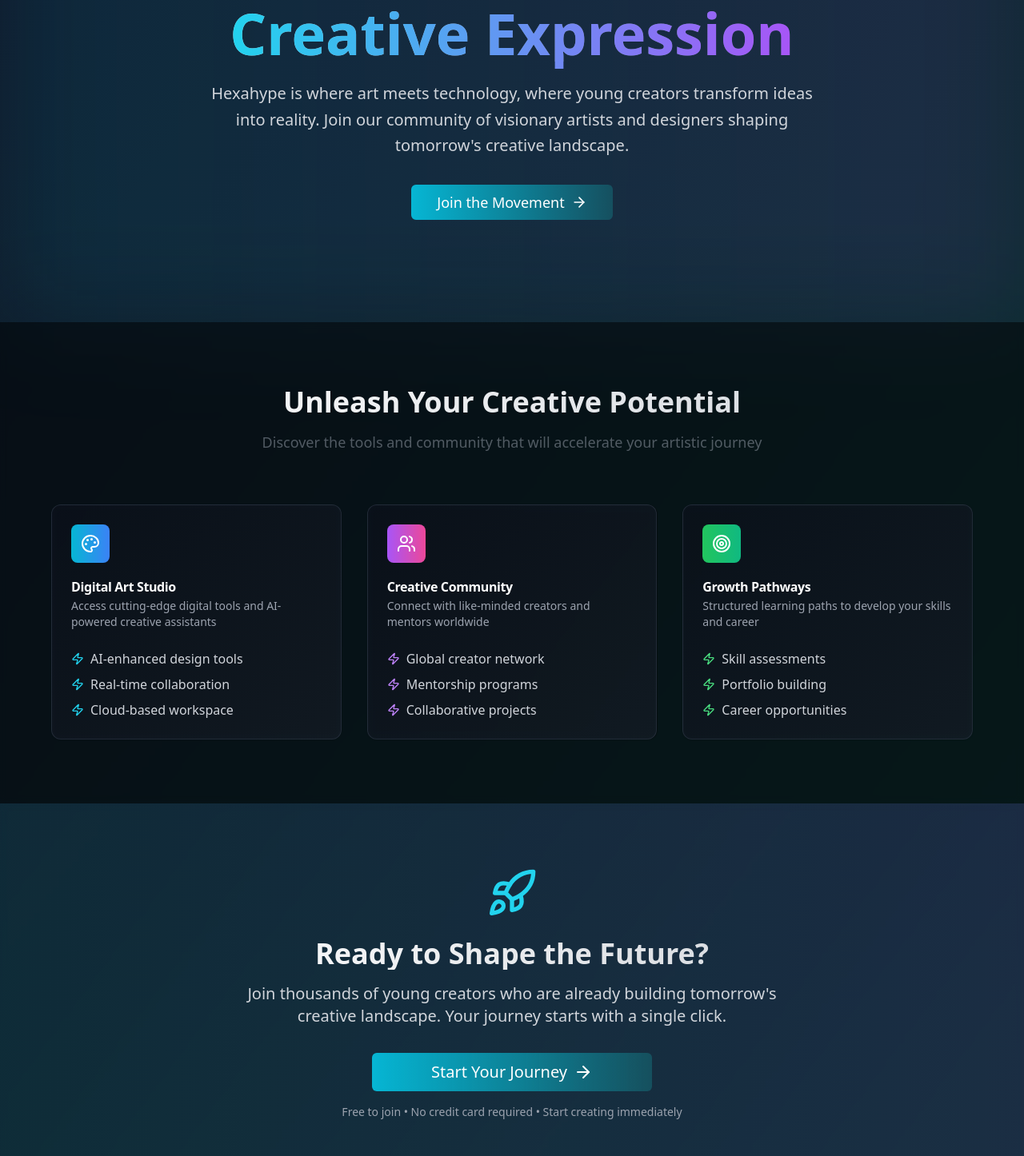
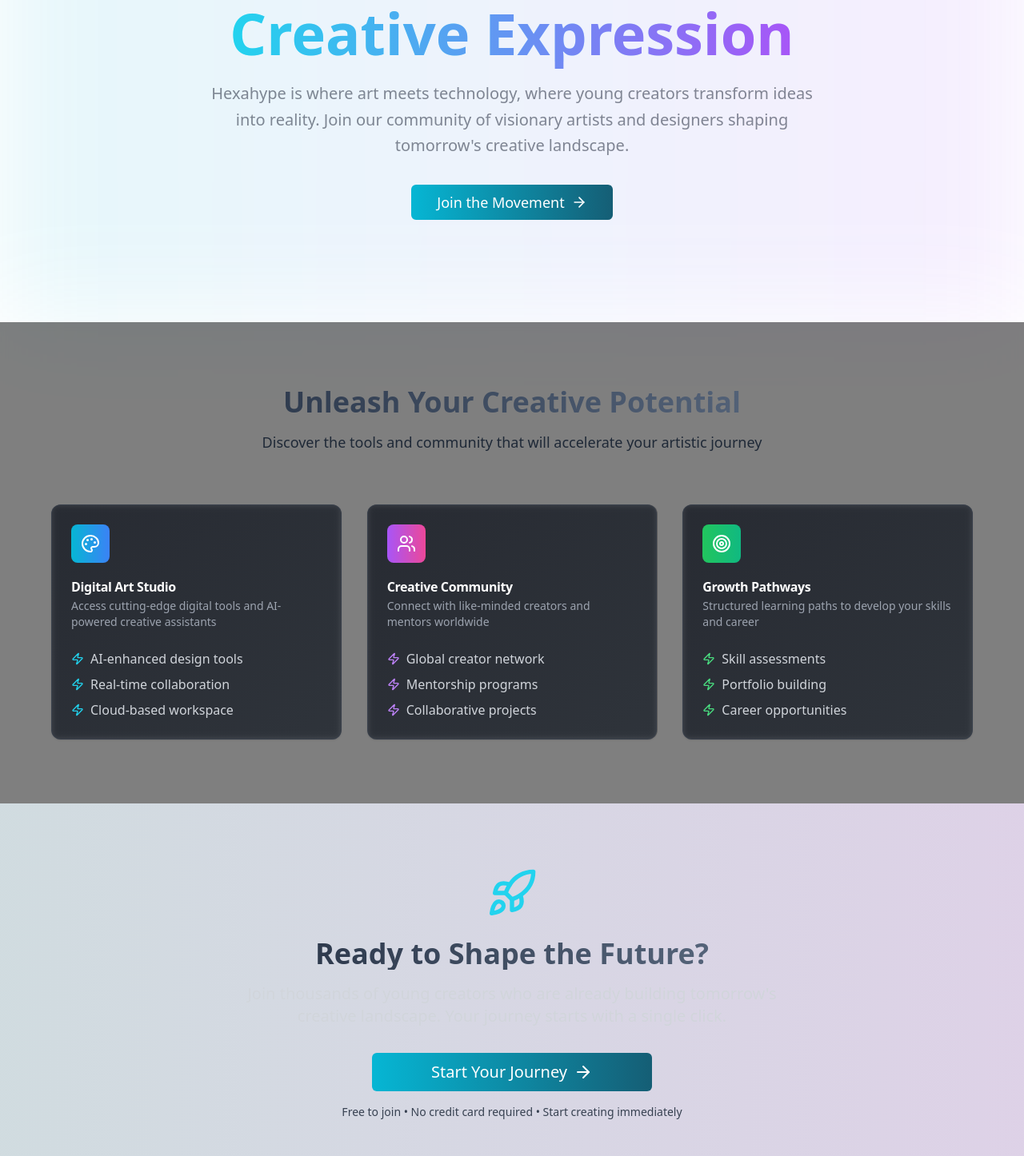
Before and after one commit to iraelie251006/hexahype, a Next.js app: page /prototype in a window 1280 px wide. Shown: the part 244-1690 px from the top of the page at 80% size. Built offline with nearby package versions, Linux system fonts and the light colour scheme.

Commit message:
Update default theme and website links to system and new URL respectively

```diff
--- a/app/layout.tsx
+++ b/app/layout.tsx
@@ -34,7 +34,7 @@
       >
         <ThemeProvider
           attribute="class"
-          defaultTheme="dark"
+          defaultTheme="system"
           enableSystem
           disableTransitionOnChange
         >
--- a/app/prototype/page.tsx
+++ b/app/prototype/page.tsx
@@ -33,7 +33,7 @@
           <div className="flex flex-col justify-center gap-4 sm:flex-row">
             <Link
               href={
-                "https://b2f427629ff147428e9b0c0901871d98-main.projects.builder.my/"
+                "https://linkreative.netlify.app"
               }
               target="_blank"
               className="flex h-11 items-center justify-center rounded-md bg-gradient-to-r from-cyan-500 to-cyan-800 px-8 py-3 text-lg text-white hover:from-cyan-600 hover:to-[#14DBD8] dark:to-[#14DBD8]/20"
@@ -171,7 +171,7 @@
           <div className="flex flex-col items-center justify-center space-y-4">
             <Link
               href={
-                "https://b2f427629ff147428e9b0c0901871d98-main.projects.builder.my/"
+                "https://linkreative.netlify.app"
               }
               target="_blank"
               className="flex h-12 w-[350px] items-center justify-center rounded-md bg-gradient-to-r from-cyan-500 to-cyan-800 px-8 py-4 text-xl text-white hover:from-cyan-600 hover:to-[#14DBD8] dark:to-[#14DBD8]/20"
```
